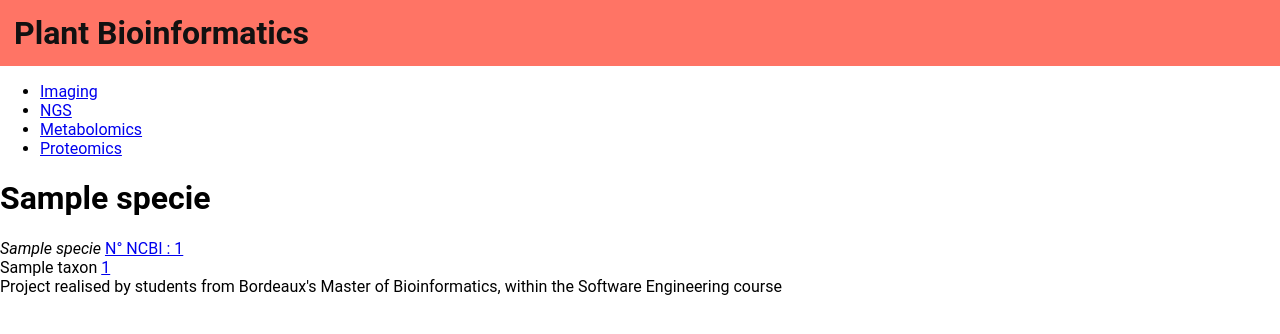
After one commit to lynerlok/MbiGlog, a Django app: template DjangoProjects/imagerie/templates/imagerie/specie_info.html in a window 1280 px wide. The commit adds this page. Shown: the top 334 px of the page. Run offline with Django 3.2, Linux system fonts and the light colour scheme; the template is opened without the code that fills it: values that come from a table or form of the project are taken from there, others are empty; tables that the repository leaves empty hold one stand-in row (values such as "Sample post"); parts of the project's set-up code (start-up, migrations or seed data) failed here and were passed over.

Commit message:
Add detail view of species and correct buttons inside container

```diff
--- a/DjangoProjects/imagerie/models.py
+++ b/DjangoProjects/imagerie/models.py
@@ -5,7 +5,6 @@ from typing import *
 from xml.etree import ElementTree
 
 import imageio
-import keras
 import numpy as np
 import requests
 import tensorflow as tf
@@ -13,6 +12,7 @@ from PIL import Image as PImage
 from django.conf import settings as st
 from django.db import models
 from django.db.models import QuerySet, Count, Sum
+from django.utils.text import slugify
 from keras.layers import Dense, Activation, Dropout, Flatten, Conv2D, MaxPooling2D
 from keras.models import Sequential
 from keras.utils import to_categorical
@@ -72,9 +72,14 @@ class Taxon(models.Model):
 class Specie(Taxon):
     latin_name = models.CharField(max_length=50)
     vernacular_name = models.CharField(max_length=50)
+    slug = models.SlugField(unique=True)
 
     def __str__(self):
         return self.latin_name
+
+    def save(self, *args, **kwargs):
+        self.slug = slugify(self.latin_name)
+        super(Specie, self).save(*args, **kwargs)
 
 
 class PlantOrgan(Label):
@@ -240,8 +245,8 @@ class CNN(ImageClassifier):
         return path
 
     def load_model(self):
+        self.set_tf_model()
         latest = tf.train.latest_checkpoint(self.checkpoint_dir_path)
-        self.set_tf_model()
         self.nn_model.load_weights(latest)
 
 
--- a/DjangoProjects/imagerie/templates/imagerie/import_image.html
+++ b/DjangoProjects/imagerie/templates/imagerie/import_image.html
@@ -13,8 +13,8 @@
         <h2>Import photography</h2>
         {% if envoi %}Your image has been uploaded !{% endif %}
 
+        <form method="post" enctype="multipart/form-data" action="{% url "img-home" %}">
             <div id="rectangle_background">
-            <form method="post" enctype="multipart/form-data" action="{% url "img-home" %}">
                 {% csrf_token %}
                 {{ formset.management_form }}
                 <table id="forms-table">
@@ -41,6 +41,8 @@
                     {% endfor %}
                     </tbody>
                 </table>
+            </div>
+
             <div class="buttons">
                 <button type="submit" value="Submit">Upload</button>
                 <input type="button" value="Add {{ row_name }}" id="add_more">
@@ -60,7 +62,6 @@
             </tr>
             </tbody>
         </table>
-        </div>
 
     </div>
 
--- /dev/null
+++ b/DjangoProjects/imagerie/templates/imagerie/specie_info.html
@@ -0,0 +1,18 @@
+{% extends 'imagerie/base.html' %}
+
+{% block content %}
+    <h1>{{ specie.latin_name }}</h1>
+    <em>{{ specie.vernacular_name }}</em>
+    <a href="https://www.ncbi.nlm.nih.gov/Taxonomy/Browser/wwwtax.cgi?id={{ specie.tax_id }}"> N° NCBI
+        : {{ specie.tax_id }}</a>
+    <div id="taxons">
+        {% for taxon in taxons %}
+            <div id="{{ taxon.rank.name }}">
+                {{ taxon.name }}
+                {% if taxon.tax_id %}
+                    <a href="https://www.ncbi.nlm.nih.gov/Taxonomy/Browser/wwwtax.cgi?id={{ taxon.tax_id }}"> {{ taxon.tax_id }}</a>
+                {% endif %}
+            </div>
+        {% endfor %}
+    </div>
+{% endblock %}
--- a/DjangoProjects/imagerie/templates/imagerie/view_predictions.html
+++ b/DjangoProjects/imagerie/templates/imagerie/view_predictions.html
@@ -15,7 +15,11 @@
                 <td>
                     <table>
                         {% for prediction in image.prediction_set %}
-                            <tr>{{ prediction }}</tr>
+                            <tr>
+                                <a href="{% url 'img-specie-detail'  prediction.specie.slug %}">{{ prediction.specie }}</a>
+                                :
+                                <em>{{ prediction.confidence }}</em>
+                            </tr>
                         {% endfor %}
                     </table>
                 </td>
--- a/DjangoProjects/imagerie/urls.py
+++ b/DjangoProjects/imagerie/urls.py
@@ -5,5 +5,6 @@ from . import views
 urlpatterns = [
     path('', views.import_image, name="img-home"),
     path('results-of-<int:id_request>', views.view_predictions, name="img_view_predictions"),
+    path('<slug:specie_slug>-info', views.specie_detail, name='img-specie-detail')
 
 ]
```
Also changed, not shown: DjangoProjects/imagerie/views.py (+13 -7 lines). Lines whose indentation alone changed are shown as unchanged.
